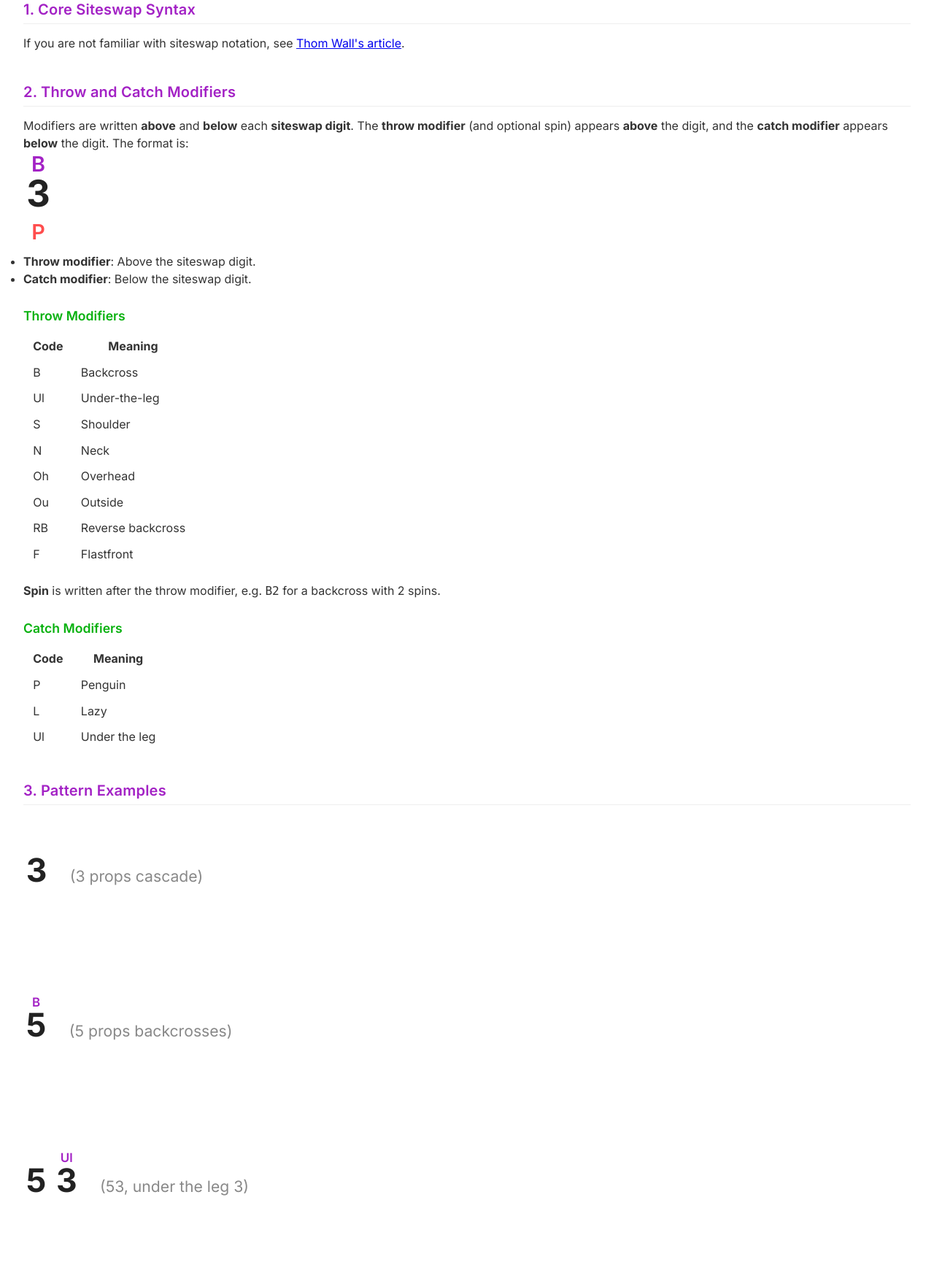
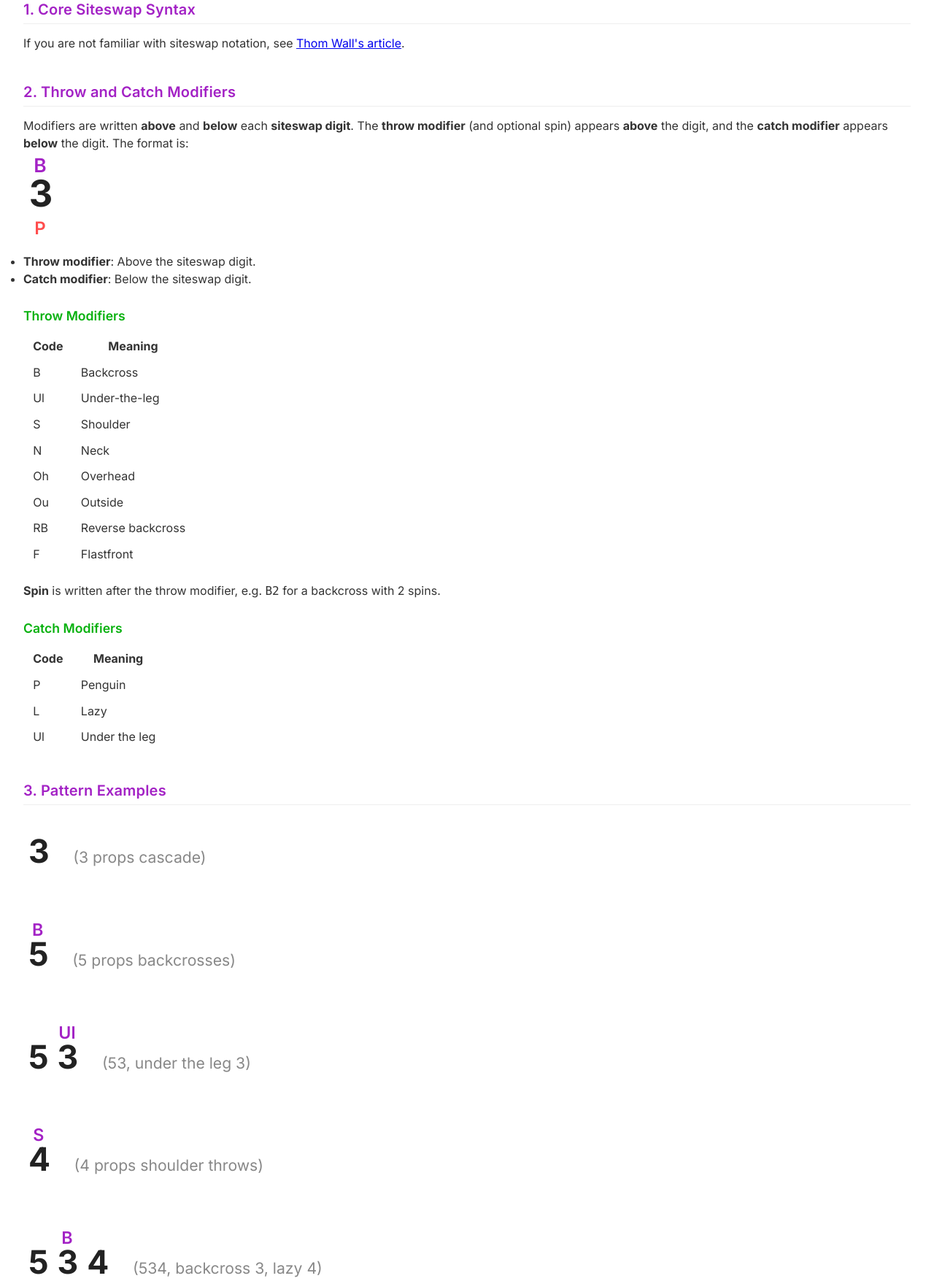
Before and after one commit to ofekraf/jugglefit_website, a Flask app: page /Siteswap_x in a window 1280 px wide. Shown: the part 237-1992 px from the top of the page at 73% size. Run offline with Flask 3, Linux system fonts and the light colour scheme.

Commit message:
better checkpoint!
design issues only

```diff
--- a/static/css/styles.css
+++ b/static/css/styles.css
@@ -1,3 +1,64 @@
+/* Global Siteswap-X viewer styles for all pages */
+
+
+.siteswap-x-visual {
+    display: inline-flex;
+    flex-direction: row;
+    align-items: flex-end;
+    gap: 0.45em;
+    margin: 0.2em 0 0.5em 0;
+    position: relative;
+    z-index: 1;
+}
+.siteswap-x-space {
+    display: inline-block;
+    width: 0.45em;
+    min-width: 0.45em;
+    height: 1em;
+}
+}
+.siteswap-x-row {
+    display: flex;
+    align-items: flex-end;
+    gap: 1.3em;
+    margin-bottom: 0.2em;
+    font-size: 1.18em;
+    line-height: 1.08;
+}
+.siteswap-x-row-multiline {
+    flex-wrap: wrap;
+    align-items: flex-end;
+}
+.siteswap-x-throw {
+    display: inline-flex;
+    flex-direction: column;
+    align-items: center;
+    margin: 0 0.32em;
+    gap: 0.08em;
+}
+.siteswap-x-throw-mod {
+    font-size: 1em;
+    margin-bottom: -0.22em;
+    color: #8e24aa;
+    font-weight: 600;
+    min-height: 1.1em;
+    letter-spacing: 0.01em;
+}
+.siteswap-x-number {
+    font-size: 1.18em;
+    font-weight: 700;
+    color: #222;
+    letter-spacing: -0.04em;
+    padding: 0 0.07em;
+}
+.siteswap-x-catch-mod {
+    font-size: 1em;
+    margin-top: -0.22em;
+    color: #388e3c;
+    font-weight: 600;
+    min-height: 1.1em;
+    letter-spacing: 0.01em;
+}
 /* Center the siteswap-x toggle and style the checkbox/label */
 .siteswap-x-toggle {
     margin: 10px 0;
--- /dev/null
+++ b/static/js/siteswap_x_viewer.js
@@ -0,0 +1,29 @@
+// Generic Siteswap-X viewer for rendering formatted siteswap-x notation
+// Usage: siteswapXViewer(pattern, numberSize)
+// Returns HTML string
+function siteswapXViewer(pattern, numberSize = '1.5em') {
+    // Parse pattern: e.g. '53{U/P} 4{S}'
+    // Each throw: digit/letter, optional {mod/catch_mod}, preserve whitespace
+    const tokenRe = /([0-9a-zA-Z])(?:\{([^}/]*)(?:\/([^}]*)?)?\})?|\s+/g;
+    let html = '<span class="siteswap-x-visual" style="font-size:' + numberSize + '; vertical-align:middle;">';
+    let match;
+    while ((match = tokenRe.exec(pattern)) !== null) {
+        if (match[0].trim() === '') {
+            // Whitespace: preserve as a span for spacing
+            html += '<span class="siteswap-x-space">&nbsp;</span>';
+            continue;
+        }
+        const number = match[1];
+        const mod = match[2] || '';
+        const catchMod = match[3] || '';
+        html += '<span class="siteswap-x-throw">';
+        html += '<span class="siteswap-x-throw-mod">' + (mod || '\u00A0') + '</span>';
+        html += '<span class="siteswap-x-number">' + number + '</span>';
+        if (catchMod) {
+            html += '<span class="siteswap-x-catch-mod">' + catchMod + '</span>';
+        }
+        html += '</span>';
+    }
+    html += '</span>';
+    return html;
+}
--- a/templates/siteswap_x.html
+++ b/templates/siteswap_x.html
@@ -1,5 +1,5 @@
 {% extends "utils/base.html" %}
-{% import 'macros/siteswap_x_viewer.html' as sx %}
+
 {% block title %}Siteswap X: Official Syntax Reference{% endblock %}
 {% block content %}
 <div class="container mt-4 mb-4 siteswap-x-article">
@@ -12,7 +12,7 @@
 		<h2>2. Throw and Catch Modifiers</h2>
 	<p>Modifiers are written <strong>above</strong> and <strong>below</strong> each <strong>siteswap digit</strong>. The <strong>throw modifier</strong> (and optional spin) appears <strong>above</strong> the digit, and the <strong>catch modifier</strong> appears <strong>below</strong> the digit. The format is:</p>
 				<span style="vertical-align:middle;">
-					{{ sx.siteswap_x_viewer(parse_siteswap_x('3{B/P}'), '1.5em') }}
+					<span id="js-sx-demo-1"></span>
 				</span>
 		<ul>
 				<li><strong>Throw modifier</strong>: Above the siteswap digit.</li>
@@ -51,55 +51,32 @@
 
 	<h2>3. Pattern Examples</h2>
 		<ul class="list-unstyled">
-			<li>
-				<div class="siteswap-x-row">
-					{{ sx.siteswap_x_viewer(parse_siteswap_x('3'), '1em') }}
-					<span class="text-muted">(3 props cascade)</span>
-				</div>
-			</li>
-			<li>
-				<div class="siteswap-x-row">
-					{{ sx.siteswap_x_viewer(parse_siteswap_x('5{B}'), '1em') }}
-					<span class="text-muted">(5 props backcrosses)</span>
-				</div>
-			</li>
-			<li>
-				<div class="siteswap-x-row">
-					{{ sx.siteswap_x_viewer(parse_siteswap_x('53{Ul}'), '1em') }}
-					<span class="text-muted">(53, under the leg 3)</span>
-				</div>
-			</li>
-			<li>
-				<div class="siteswap-x-row">
-					{{ sx.siteswap_x_viewer(parse_siteswap_x('4{S}'), '1em') }}
-					<span class="text-muted">(4 props shoulder throws)</span>
-				</div>
-			</li>
-			<li>
-				<div class="siteswap-x-row">
-					{{ sx.siteswap_x_viewer(parse_siteswap_x('53{B}4{/L}'), '1em') }}
-					<span class="text-muted">(534, backcross 3, lazy 4)</span>
-				</div>
-			</li>
-			<li>
-				<div class="siteswap-x-row">
-					{{ sx.siteswap_x_viewer(parse_siteswap_x('3{-1/L}'), '1em') }}
-					<span class="text-muted">(reverse spin singles caught as lazies)</span>
-				</div>
-			</li>
-			<li>
-				<div class="siteswap-x-row">
-					{{ sx.siteswap_x_viewer(parse_siteswap_x('4{S1/L}23{0}'), '1em') }}
-					<span class="text-muted">(423, shoulder caught as lazy 4 with single spin, flat 3)</span>
-				</div>
-			</li>
-			<li>
-				<div class="siteswap-x-row">
-					{{ sx.siteswap_x_viewer(parse_siteswap_x('3{RB}3{B}3{Ul}'), '1em') }}
-					<span class="text-muted">
-						<a href="https://www.instagram.com/reel/C7rKqWyMc_j/?utm_source=ig_web_copy_link&igsh=MzRlODBiNWFlZA==" target="_blank">Video example</a>
-					</span>
-				</div>
-			</li>
+			<li><div id="js-sx-demo-2"></div></li>
+			<li><div id="js-sx-demo-3"></div></li>
+			<li><div id="js-sx-demo-4"></div></li>
+			<li><div id="js-sx-demo-5"></div></li>
+			<li><div id="js-sx-demo-6"></div></li>
+			<li><div id="js-sx-demo-7"></div></li>
+			<li><div id="js-sx-demo-8"></div></li>
+			<li><div id="js-sx-demo-9"></div></li>
+<script src="/static/js/siteswap_x_viewer.js"></script>
+<script>
+document.getElementById('js-sx-demo-1').innerHTML = siteswapXViewer('3{B/P}', '1.5em');
+const sxExamples = [
+	{ id: 'js-sx-demo-2', pattern: '3', label: '3 props cascade' },
+	{ id: 'js-sx-demo-3', pattern: '5{B}', label: '5 props backcrosses' },
+	{ id: 'js-sx-demo-4', pattern: '53{Ul}', label: '53, under the leg 3' },
+	{ id: 'js-sx-demo-5', pattern: '4{S}', label: '4 props shoulder throws' },
+	{ id: 'js-sx-demo-6', pattern: '53{B}4{/L}', label: '534, backcross 3, lazy 4' },
+	{ id: 'js-sx-demo-7', pattern: '3{-1/L}', label: 'reverse spin singles caught as lazies' },
+	{ id: 'js-sx-demo-8', pattern: '4{S1/L}23{0}', label: '423, shoulder caught as lazy 4 with single spin, flat 3' },
+	{ id: 'js-sx-demo-9', pattern: '3{RB}3{B}3{Ul}', label: '<a href="https://www.instagram.com/reel/C7rKqWyMc_j/?utm_source=ig_web_copy_link&igsh=MzRlODBiNWFlZA==" target="_blank">Video example</a>' }
+];
+sxExamples.forEach(({ id, pattern, label }) => {
+	const el = document.getElementById(id);
+	el.className = 'siteswap-x-row';
+	el.innerHTML = `<span>${siteswapXViewer(pattern, '1em')}</span> <span class="text-muted">(${label})</span>`;
+});
+</script>
 		</ul>
 {% endblock %}
```
Also changed, not shown: templates/build_route.html (+8 -1 lines).
